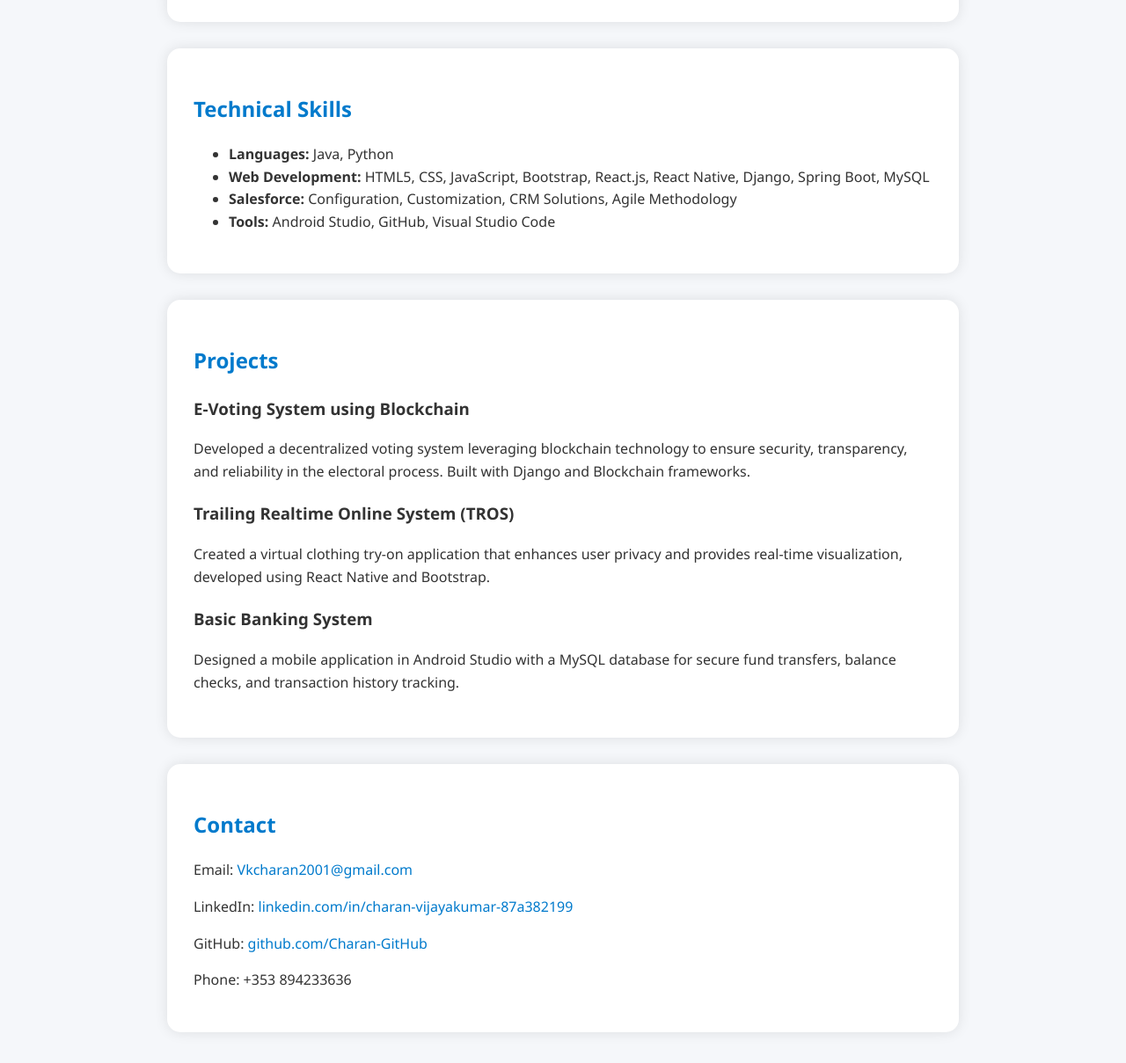
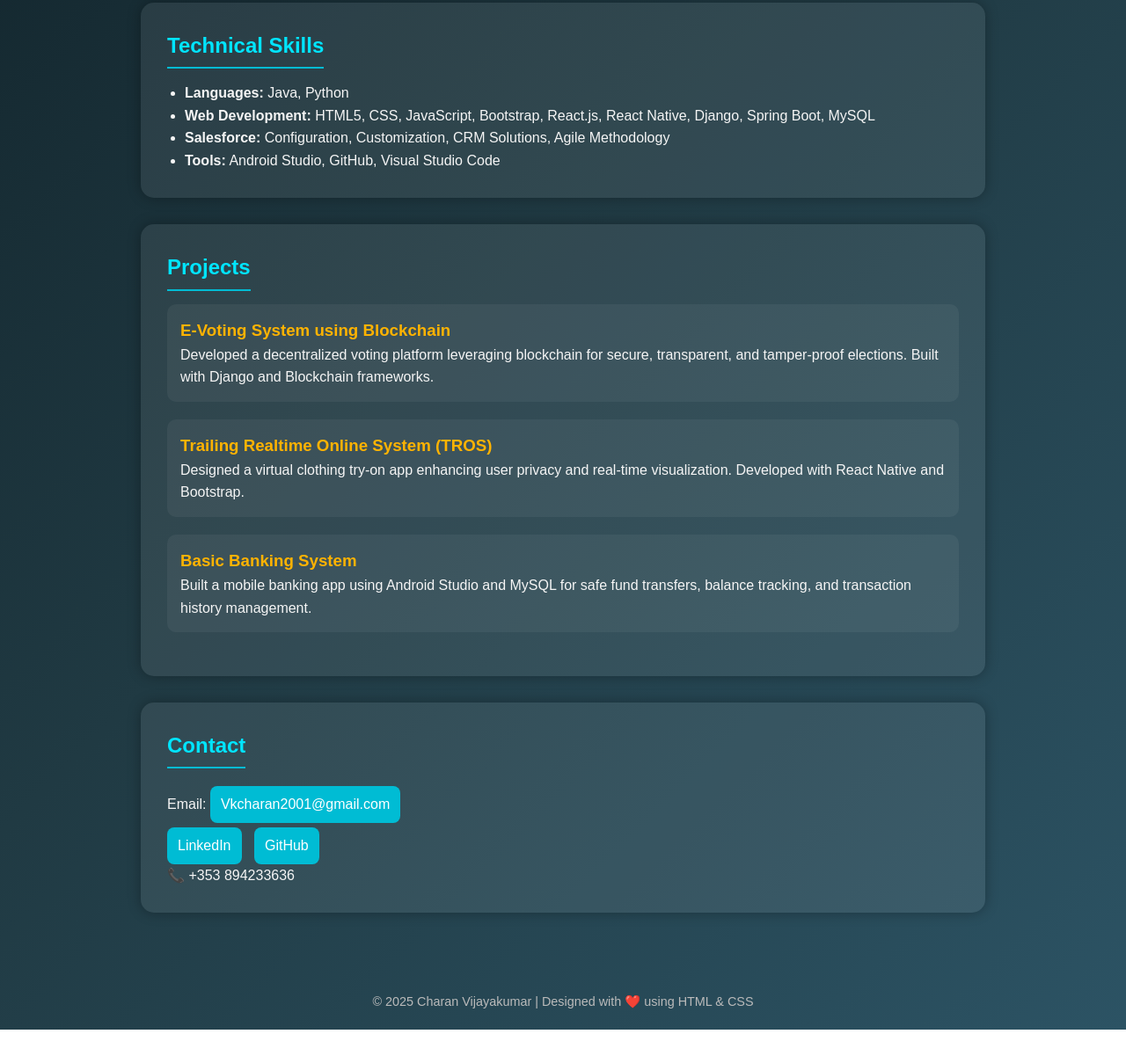
Before and after one commit to CharanVijayakumar/CharanVijayakumar.github.io, a plain HTML site: page index.html in a window 1280 px wide. Shown: the part 553-1762 px from the top of the page at 88% size. After the commit the page ends 1724 px from the top, so only its background shows below. Drawn offline with Linux system fonts and the light colour scheme.

Commit message:
Update index.html

```diff
--- a/index.html
+++ b/index.html
@@ -1,71 +1,155 @@
 <!DOCTYPE html>
 <html lang="en">
 <head>
-    <meta charset="UTF-8">
-    <meta name="viewport" content="width=device-width, initial-scale=1.0">
+  <meta charset="UTF-8" />
+  <meta name="viewport" content="width=device-width, initial-scale=1.0" />
   <title>Charan Vijayakumar | Portfolio</title>
   <style>
+    /* ----- GLOBAL STYLES ----- */
+    * {
+      margin: 0;
+      padding: 0;
+      box-sizing: border-box;
+      scroll-behavior: smooth;
+    }
+
     body {
-            font-family: 'Segoe UI', Arial, sans-serif;
-            background-color: #f5f7fa;
-            margin: 40px;
-            color: #333;
+      font-family: "Poppins", Arial, sans-serif;
+      background: linear-gradient(135deg, #0f2027, #203a43, #2c5364);
+      color: #f5f5f5;
       line-height: 1.6;
     }
-        h1, h2 {
-            color: #007acc;
+
+    a {
+      color: #00bcd4;
+      text-decoration: none;
+      transition: color 0.3s ease;
     }
+
+    a:hover {
+      color: #ffb300;
+    }
+
     .container {
-            max-width: 900px;
+      max-width: 1000px;
       margin: auto;
+      padding: 40px 20px;
     }
-        .about {
-            background: #fff;
+
+    /* ----- HEADER ----- */
+    header {
+      text-align: center;
+      padding: 60px 20px 40px;
+    }
+
+    header h1 {
+      font-size: 2.8em;
+      color: #00e5ff;
+    }
+
+    header h3 {
+      color: #ffb300;
+      margin-top: 10px;
+    }
+
+    /* ----- SECTION BOXES ----- */
+    .card {
+      background: rgba(255, 255, 255, 0.08);
+      border-radius: 15px;
       padding: 30px;
-            border-radius: 15px;
-            box-shadow: 0 0 15px rgba(0,0,0,0.1);
       margin-bottom: 30px;
+      box-shadow: 0 0 15px rgba(0, 0, 0, 0.3);
+      transition: transform 0.3s ease, background 0.3s ease;
     }
+
+    .card:hover {
+      transform: translateY(-5px);
+      background: rgba(255, 255, 255, 0.12);
+    }
+
+    h2 {
+      color: #00e5ff;
+      margin-bottom: 15px;
+      border-bottom: 2px solid #00bcd4;
+      display: inline-block;
+      padding-bottom: 5px;
+    }
+
+    ul {
+      margin-left: 20px;
+    }
+
+    /* ----- PROJECTS ----- */
     .project {
       margin-bottom: 20px;
+      background: rgba(255, 255, 255, 0.05);
+      padding: 15px;
+      border-radius: 10px;
+      transition: background 0.3s ease;
     }
-        a {
-            color: #007acc;
-            text-decoration: none;
+
+    .project:hover {
+      background: rgba(255, 255, 255, 0.15);
     }
-        a:hover {
-            text-decoration: underline;
+
+    .project h3 {
+      color: #ffb300;
+    }
+
+    /* ----- CONTACT ----- */
+    .contact a {
+      display: inline-block;
+      margin-right: 10px;
+      margin-top: 5px;
+      padding: 8px 12px;
+      background: #00bcd4;
+      color: #fff;
+      border-radius: 8px;
+      transition: background 0.3s ease, transform 0.3s ease;
+    }
+
+    .contact a:hover {
+      background: #ffb300;
+      transform: translateY(-3px);
+    }
+
+    /* ----- FOOTER ----- */
+    footer {
+      text-align: center;
+      padding: 20px;
+      color: #bbb;
+      font-size: 0.9em;
     }
   </style>
 </head>
 <body>
-    <div class="container">
+  <header>
     <h1>Charan Vijayakumar</h1>
     <h3>Software Engineer | Cybersecurity Enthusiast | Full-Stack Developer</h3>
+  </header>
 
-        <div class="about">
+  <div class="container">
+    <!-- About Section -->
+    <div class="card">
       <h2>About Me</h2>
       <p>
         I’m <strong>Charan Vijayakumar</strong>, a passionate <strong>Software Engineer</strong> and
         <strong>Master’s student in Cyber Security</strong> at the University of Limerick, Ireland.
-                I have a strong foundation in <strong>Java, Python, and full-stack web development</strong>, with practical
-                experience in <strong>Salesforce CRM, API integration, and Agile methodologies</strong>.
+        I specialize in <strong>Java, Python, and full-stack web development</strong>, with experience in
+        <strong>Salesforce CRM, API integration, and Agile methodologies</strong>.
       </p>
-
       <p>
-                My work reflects a deep interest in developing secure, efficient, and user-focused solutions.
-                I’ve worked on several projects including a <strong>Blockchain-based E-Voting System</strong>
-                and a <strong>Realtime Online Try-On System</strong>, showcasing my ability to blend innovation with functionality.
-                I aim to leverage my skills in programming and cybersecurity to contribute to impactful, scalable software systems.
+        My work focuses on building <strong>secure and innovative software solutions</strong>. I’ve worked on
+        projects like a <strong>Blockchain-based E-Voting System</strong> and a
+        <strong>Realtime Online Try-On Application</strong> that showcase my problem-solving and creativity.
       </p>
-
       <p>
-                When I’m not coding, I enjoy exploring new technologies, learning about system security, and working on
-                projects that challenge my problem-solving mindset.
+        Outside coding, I love exploring new technologies, system security, and hands-on projects that push my technical limits.
       </p>
     </div>
 
-        <div class="about">
+    <!-- Skills Section -->
+    <div class="card">
       <h2>Technical Skills</h2>
       <ul>
         <li><strong>Languages:</strong> Java, Python</li>
@@ -75,41 +159,49 @@
       </ul>
     </div>
 
-        <div class="about">
+    <!-- Projects Section -->
+    <div class="card">
       <h2>Projects</h2>
 
       <div class="project">
         <h3>E-Voting System using Blockchain</h3>
         <p>
-                    Developed a decentralized voting system leveraging blockchain technology to ensure security, transparency,
-                    and reliability in the electoral process. Built with Django and Blockchain frameworks.
+          Developed a decentralized voting platform leveraging blockchain for secure, transparent, and
+          tamper-proof elections. Built with Django and Blockchain frameworks.
         </p>
       </div>
 
       <div class="project">
         <h3>Trailing Realtime Online System (TROS)</h3>
         <p>
-                    Created a virtual clothing try-on application that enhances user privacy and provides real-time visualization,
-                    developed using React Native and Bootstrap.
+          Designed a virtual clothing try-on app enhancing user privacy and real-time visualization.
+          Developed with React Native and Bootstrap.
         </p>
       </div>
 
       <div class="project">
         <h3>Basic Banking System</h3>
         <p>
-                    Designed a mobile application in Android Studio with a MySQL database for secure fund transfers,
-                    balance checks, and transaction history tracking.
+          Built a mobile banking app using Android Studio and MySQL for safe fund transfers,
+          balance tracking, and transaction history management.
         </p>
       </div>
     </div>
 
-        <div class="about">
+    <!-- Contact Section -->
+    <div class="card contact">
       <h2>Contact</h2>
       <p>Email: <a href="mailto:Vkcharan2001@gmail.com">Vkcharan2001@gmail.com</a></p>
-            <p>LinkedIn: <a href="https://linkedin.com/in/charan-vijayakumar-87a382199" target="_blank">linkedin.com/in/charan-vijayakumar-87a382199</a></p>
-            <p>GitHub: <a href="https://github.com/Charan-GitHub" target="_blank">github.com/Charan-GitHub</a></p>
-            <p>Phone: +353 894233636</p>
+      <p>
+        <a href="https://linkedin.com/in/charan-vijayakumar-87a382199" target="_blank">LinkedIn</a>
+        <a href="https://github.com/Charan-GitHub" target="_blank">GitHub</a>
+      </p>
+      <p>📞 +353 894233636</p>
     </div>
   </div>
+
+  <footer>
+    <p>© 2025 Charan Vijayakumar | Designed with ❤️ using HTML & CSS</p>
+  </footer>
 </body>
 </html>
```
Lines whose indentation alone changed are shown as unchanged.
